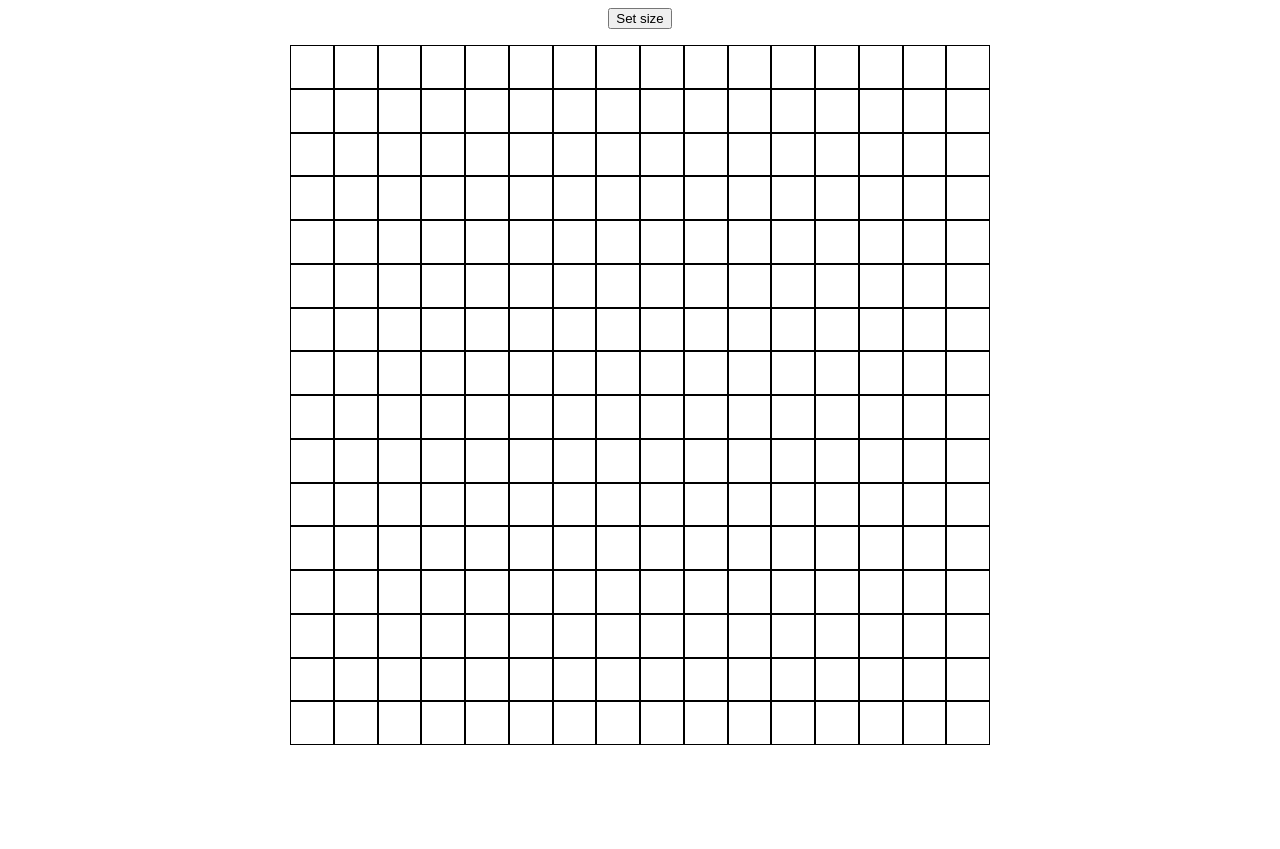
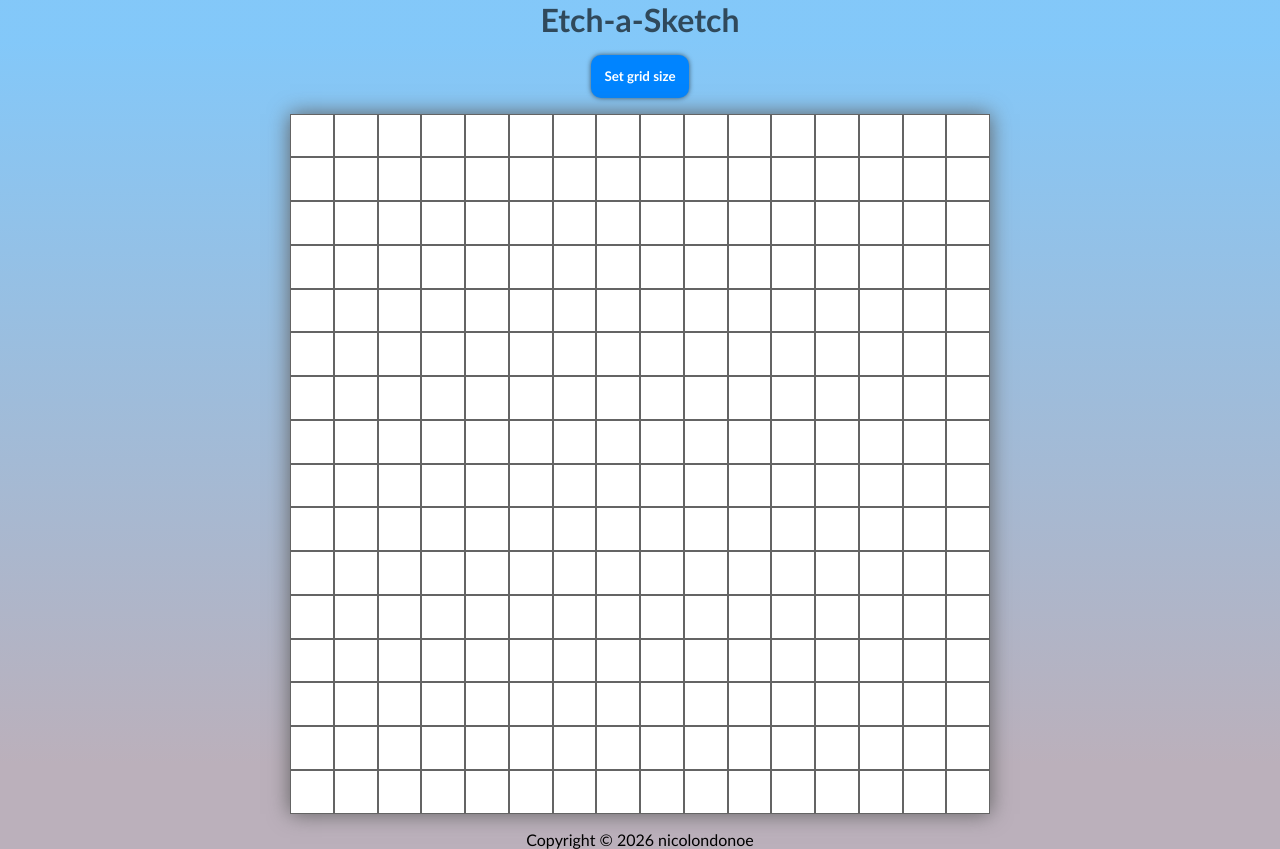
Before and after one commit to nicolondonoe/etch-a-sketch, a plain HTML site: page index.html in a window 1280 px wide. Before the commit the page ends 800 px from the top, so only its background shows below. Drawn offline with Linux system fonts and the light colour scheme; a web font is replaced by a local one.

Commit message:
Style the page
Add title, background, animations, shadow.

```diff
--- a/index.html
+++ b/index.html
@@ -8,8 +8,15 @@
   <link rel="stylesheet" href="styles.css">
 </head>
 <body>
-  <button>Set size</button>
+  <div class="header">
+    <h1>Etch-a-Sketch</h1>
+  </div>
+  <button>Set grid size</button>
   <div class="container">
+  </div>
+
+  <div class="footer">
+    <div>Copyright © 2026 nicolondonoe</div>
   </div>
 </body>
 </html>
--- a/script.js
+++ b/script.js
@@ -18,7 +18,7 @@ function randomColor() {
   let rgbArray = [];
 
   for (let i = 0; i < 3; i++) {
-    rgbArray[i] = Math.floor(Math.random()*255) + 1;
+    rgbArray[i] = Math.floor(Math.random()*256);
   }
 
   return "rgb("+rgbArray[0]+","+rgbArray[1]+","+rgbArray[2]+")";
@@ -37,7 +37,7 @@ function darkenSquare(square) {
 function createSquares() {
 
   // remove the previous squares for resizing
-  document.querySelectorAll(".gridSquare").forEach((element) => element.remove);
+  document.querySelectorAll(".square").forEach((element) => element.remove());
   borderSquares.forEach((square) => container.removeChild(square));
   gridSquares = [];
   borderSquares = [];
--- a/styles.css
+++ b/styles.css
@@ -1,10 +1,24 @@
+@import url('https://fonts.googleapis.com/css2?family=Finger+Paint&family=Roboto:ital,wght@0,100..900;1,100..900&display=swap');
+
+html, body {
+  min-height: 100vh;
+}
+
 body {
   display: flex;
   flex-direction: column;
   align-items: center;
+  justify-content: center;
   gap: 1rem;
+  font-family: 'Finger Paint', 'Trebuchet MS', 'Lucida Sans Unicode', 'Lucida Grande', 'Lucida Sans', Arial, sans-serif;
+  background-image: linear-gradient(to bottom, rgb(55 166 245 / 62%) 5%, rgb(187 176 187) 90%);
+  margin: 0;
 }
 
+h1 {
+  margin: 0;
+  color: rgba(0, 0, 0, 0.637)
+}
 .container {
   display: flex;
   justify-content: center;
@@ -12,19 +26,37 @@ body {
   flex-wrap: wrap;
   width: 700px;
   height: 700px;
+  margin-top: 0;
+  margin-bottom: auto;
+  background-color: white;
+  box-shadow: 0 0 20px rgb(97, 97, 97);
 }
 
 .square {
   box-sizing: border-box;
-  /* border: thin solid black; */
   flex: 1 1;
   display: flex;
-  /* justify-content: center; */
-  /* align-items: center; */
 }
 
 .borderSquare {
   box-sizing: border-box;
-  border: thin solid black;
+  border: thin solid rgb(100, 100, 100);
   flex: 1 1;
 }
+
+button {
+  border: none;
+  border-radius: 10px;
+  background-color: rgb(0, 132, 255);
+  padding: 1em;
+  font-family: 'Finger Paint', 'Trebuchet MS', 'Lucida Sans Unicode', 'Lucida Grande', 'Lucida Sans', Arial, sans-serif;
+  color: white;
+  font-weight: bold;
+  box-shadow: 0 0 5px rgba(0, 0, 0, 0.589);
+  flex: 0 1 auto;
+  transition: transform 0.2s ease;
+}
+
+button:hover {
+  transform: scale(1.05);
+}
```
